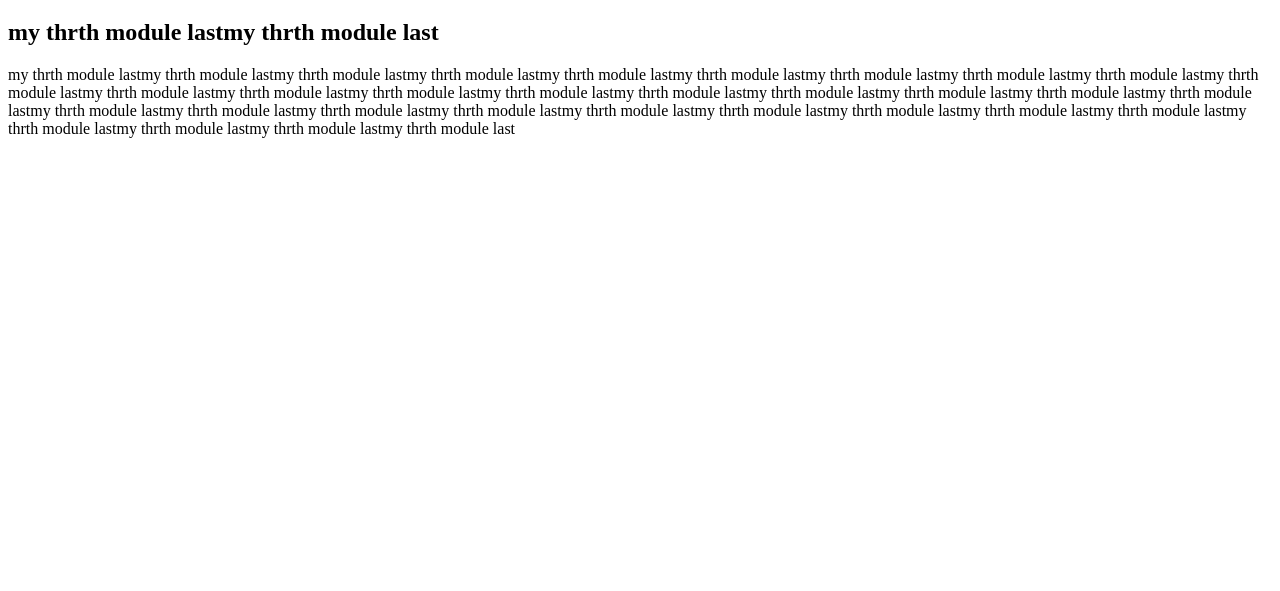
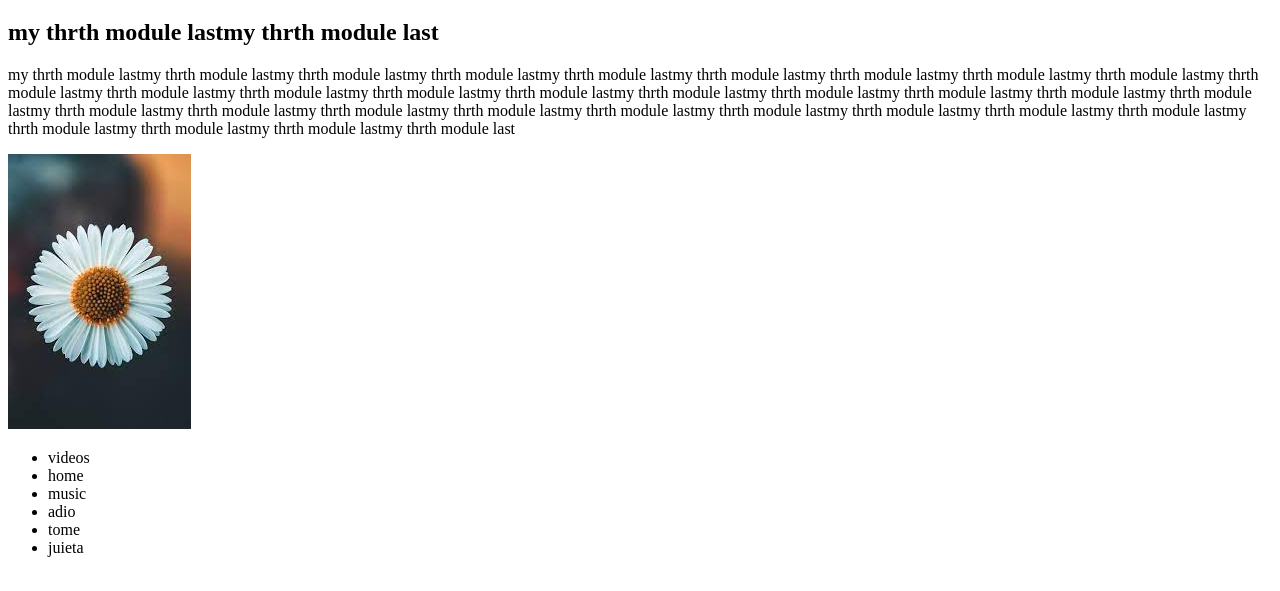
Before and after one commit to rkreaz/my-thrth-module-last, a plain HTML site: page index.html in a window 1280 px wide. Shown: the part 61-652 px from the top of the page. Drawn offline with Linux system fonts and the light colour scheme.

Commit message:
add new main body

```diff
--- a/index.html
+++ b/index.html
@@ -10,6 +10,20 @@
     <h1>my thrth module last</h1>
     <h2>my thrth module lastmy thrth module last</h2>
     <p>my thrth module lastmy thrth module lastmy thrth module lastmy thrth module lastmy thrth module lastmy thrth module lastmy thrth module lastmy thrth module lastmy thrth module lastmy thrth module lastmy thrth module lastmy thrth module lastmy thrth module lastmy thrth module lastmy thrth module lastmy thrth module lastmy thrth module lastmy thrth module lastmy thrth module lastmy thrth module lastmy thrth module lastmy thrth module lastmy thrth module lastmy thrth module lastmy thrth module lastmy thrth module lastmy thrth module lastmy thrth module lastmy thrth module lastmy thrth module lastmy thrth module lastmy thrth module last</p>
+    <img src="images.jpg" alt="">
+    <div class="main-body">
+         <ul>
+            <li>videos</li>
+            <li>home</li>
+            <li>music</li>
+            <li>adio</li>
+            <li>tome</li>
+            <li>juieta</li>
+
+
+         </ul>
+
+    </div>
 
 </body>
 </html>
```
Also changed, not shown: images.jpg (added).
